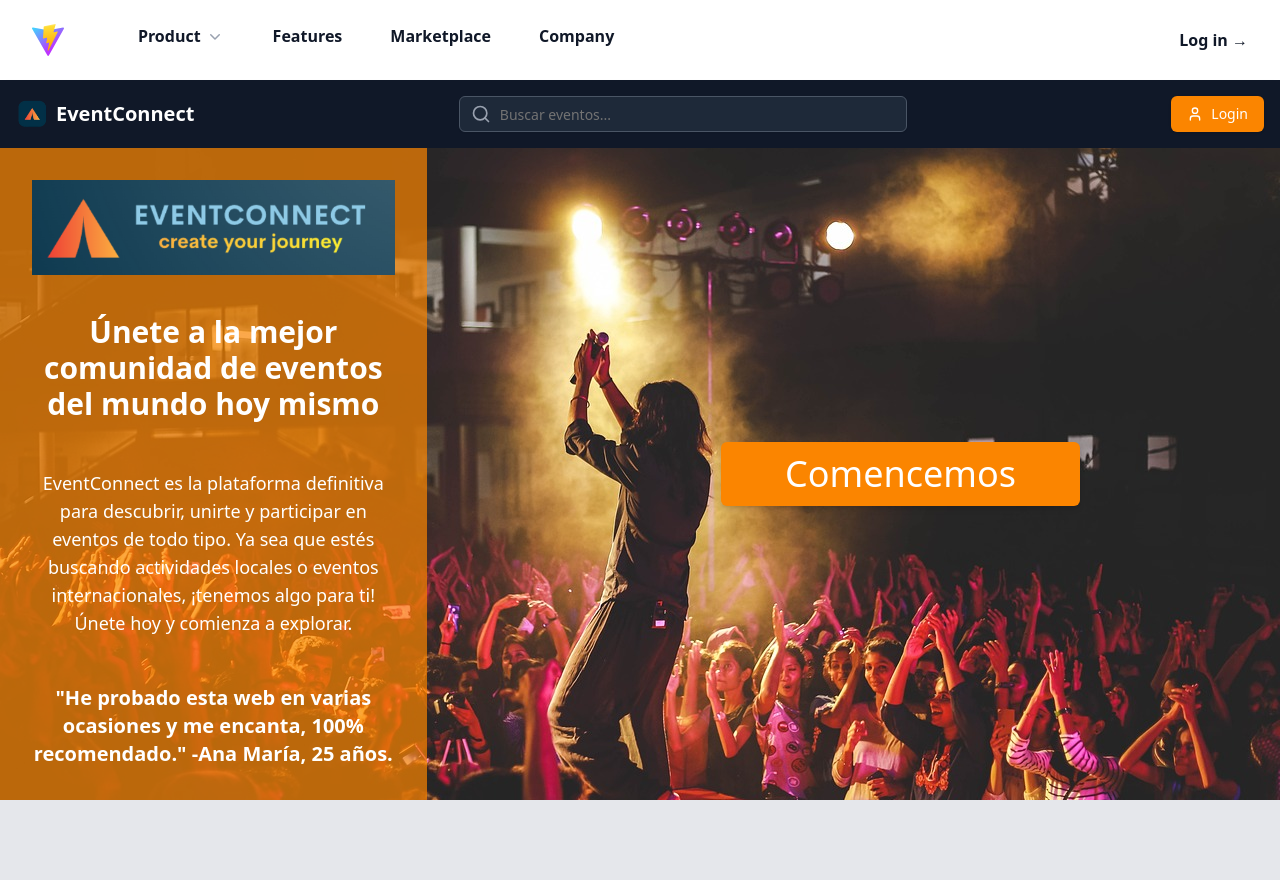
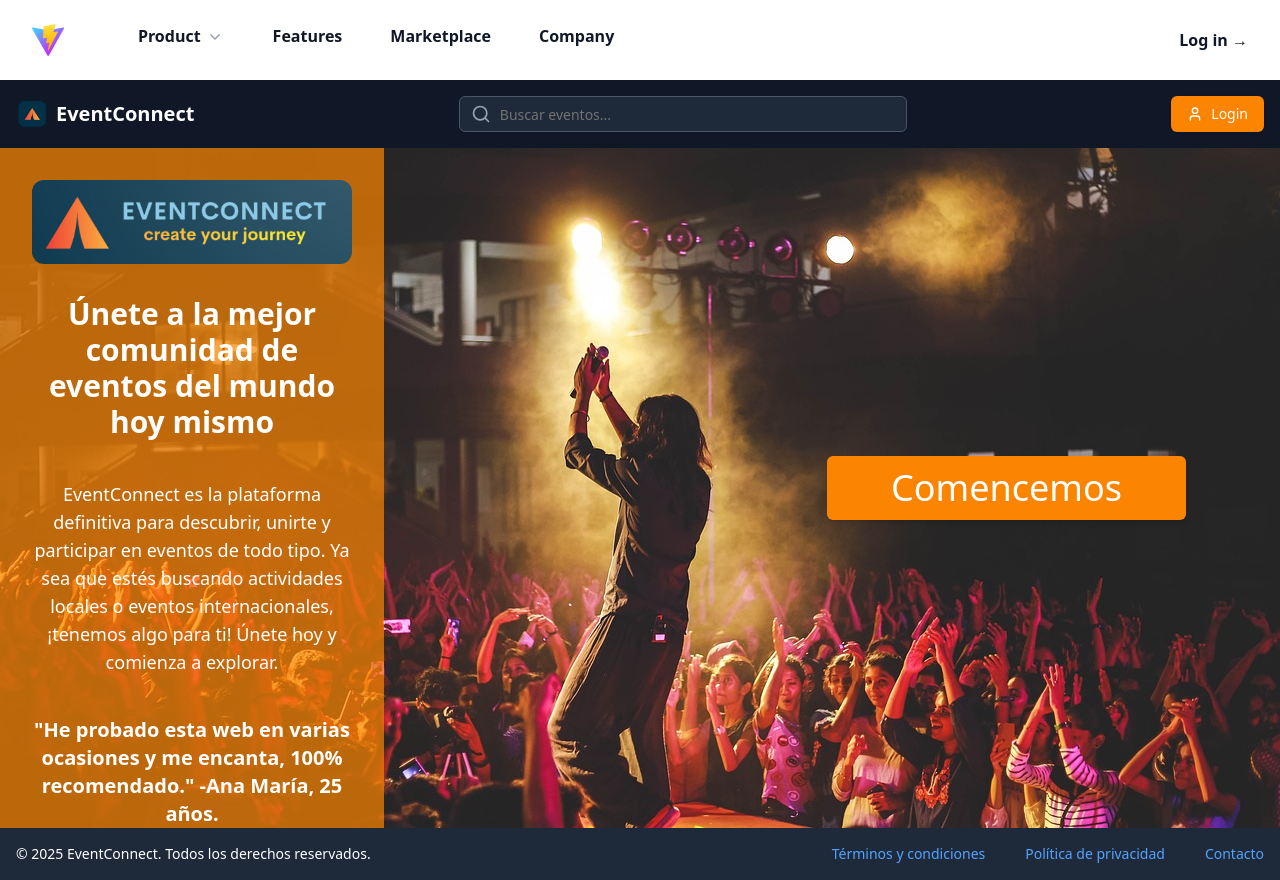
Before and after one commit to Dmmo2003/ISST_Project, a React (Vite) app in the folder src/main/Frontend/: page / in a window 1280 px wide. Built offline with nearby package versions, Linux system fonts and the light colour scheme.

Commit message:
sección inferior hecha

```diff
--- a/src/main/Frontend/src/MainPage.jsx
+++ b/src/main/Frontend/src/MainPage.jsx
@@ -76,10 +76,10 @@ const MainPage = () => {
         </div>
 
         {/* Columna izquierda con texto */}
-        <div className="bg-[#FB8500]/70 p-8 w-1/3 h-full absolute top-0 left-0 z-10 flex flex-col justify-between">
+        <div className="bg-[#FB8500]/70 p-8 w-[30%] h-full absolute top-0 left-0 z-10 flex flex-col justify-between">
           {/* Imagen logoL */}
           <div className="mb-8">
-            <img src="/images/logoL.png" alt="Logo L" className="w-96 mx-auto" /> {/* Aquí lo hacemos 4 veces más grande */}
+            <img src="/images/logoL.png" alt="Logo L" className="w-96 mx-auto rounded-xl" /> {/* Borde redondeado */}
           </div>
 
           {/* Título */}
@@ -99,15 +99,26 @@ const MainPage = () => {
         </div>
 
         {/* Botón a la derecha */}
-        <div className="ml-auto mr-40">
+        <div className="ml-auto mr-[54px]">
           <Button className="bg-[#FB8500] text-white text-4xl px-16 py-8 rounded-md shadow-md hover:bg-orange-600 relative z-30">
             Comencemos
           </Button>
         </div>
       </div>
 
-      {/* Espacio inferior reservado */}
-      <div className="h-20 bg-gray-200"></div>
+      {/* Sección inferior con información legal */}
+      <div className="bg-gray-800 text-white p-4 mt-auto">
+        <div className="max-w-screen-xl mx-auto flex justify-between items-center">
+          {/* Información legal */}
+          <p className="text-sm">© 2025 EventConnect. Todos los derechos reservados.</p>
+          <div className="flex gap-10">
+            <a href="/terms" className="text-blue-400 text-sm">Términos y condiciones</a>
+            <a href="/privacy" className="text-blue-400 text-sm">Política de privacidad</a>
+            <a href="mailto:contacto@eventconnect.com" className="text-blue-400 text-sm">Contacto</a>
+          </div>
+        </div>
+      </div>
+
     </div>
   );
 };
```
